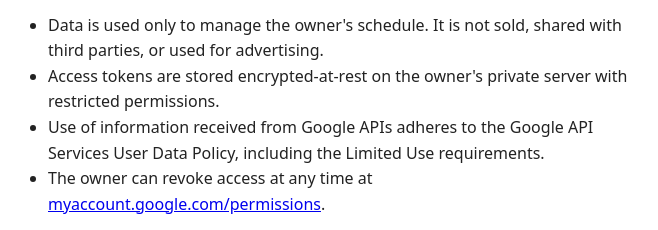
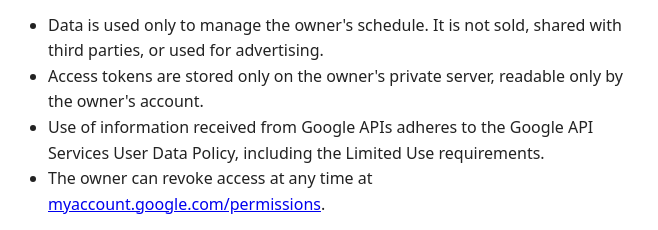
Before and after one commit to olegoliyar-cmd/olivia, a plain HTML site: page privacy.html in a window 1280 px wide. Shown: the part 260-490 px from the top of the page, 312-970 px from the left. Drawn offline with Linux system fonts and the light colour scheme.

Commit message:
privacy: precise wording

```diff
--- a/privacy.html
+++ b/privacy.html
@@ -5,7 +5,7 @@
 <p>Olivia OLIYAR is a private assistant used only by its owner. It accesses Google Calendar data of the owner's own Google account, only after the owner grants consent, and only to list availability and to create or update the owner's calendar events and Google Meet links.</p>
 <ul>
 <li>Data is used only to manage the owner's schedule. It is not sold, shared with third parties, or used for advertising.</li>
-<li>Access tokens are stored encrypted-at-rest on the owner's private server with restricted permissions.</li>
+<li>Access tokens are stored only on the owner's private server, readable only by the owner's account.</li>
 <li>Use of information received from Google APIs adheres to the Google API Services User Data Policy, including the Limited Use requirements.</li>
 <li>The owner can revoke access at any time at <a href="https://myaccount.google.com/permissions">myaccount.google.com/permissions</a>.</li>
 </ul>
```
